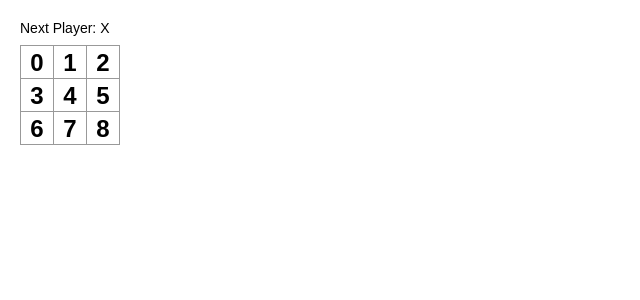
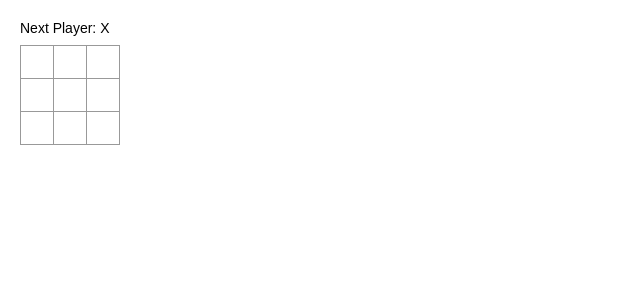
Before and after one commit to Swagatkumar/tic-tac-toe-game, a React (Create React App) app: page / in a window 1280 px wide. Shown: the top 300 px of the page, without its empty margins (0-640 px from the left). Built offline with nearby package versions, Linux system fonts and the light colour scheme.

Commit message:
making component interactive

```diff
--- a/src/components/Square/index.tsx
+++ b/src/components/Square/index.tsx
@@ -1,15 +1,18 @@
-import './Square.css';
+import { useState } from "react";
+import "./Square.css";
 
-interface SquareProps{
-  value: number,
+interface SquareProps {
+  value: number;
 }
 
-const Square = ({value}:SquareProps) => {
+const Square = ({ value }: SquareProps) => {
+  const [message, setMessage] = useState<string|null>(null);
+
   return (
-    <button className='square'>
-      {value}
+    <button className="square" onClick={() => setMessage('X')}>
+      {message}
     </button>
   );
-}
+};
 
 export default Square;
```
